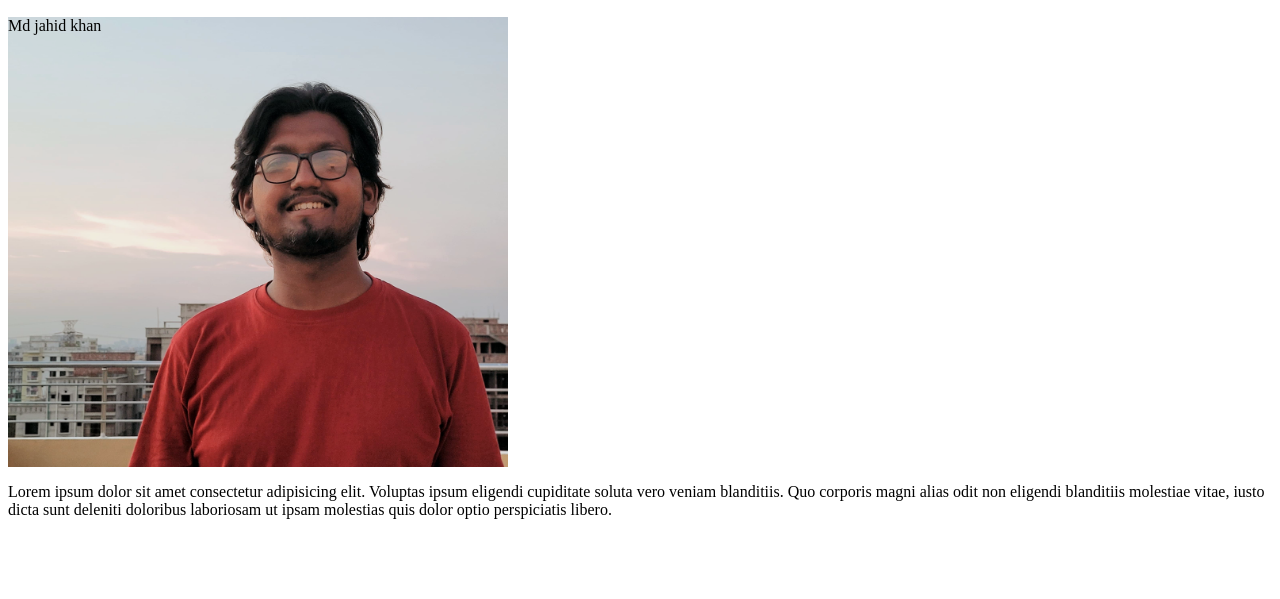
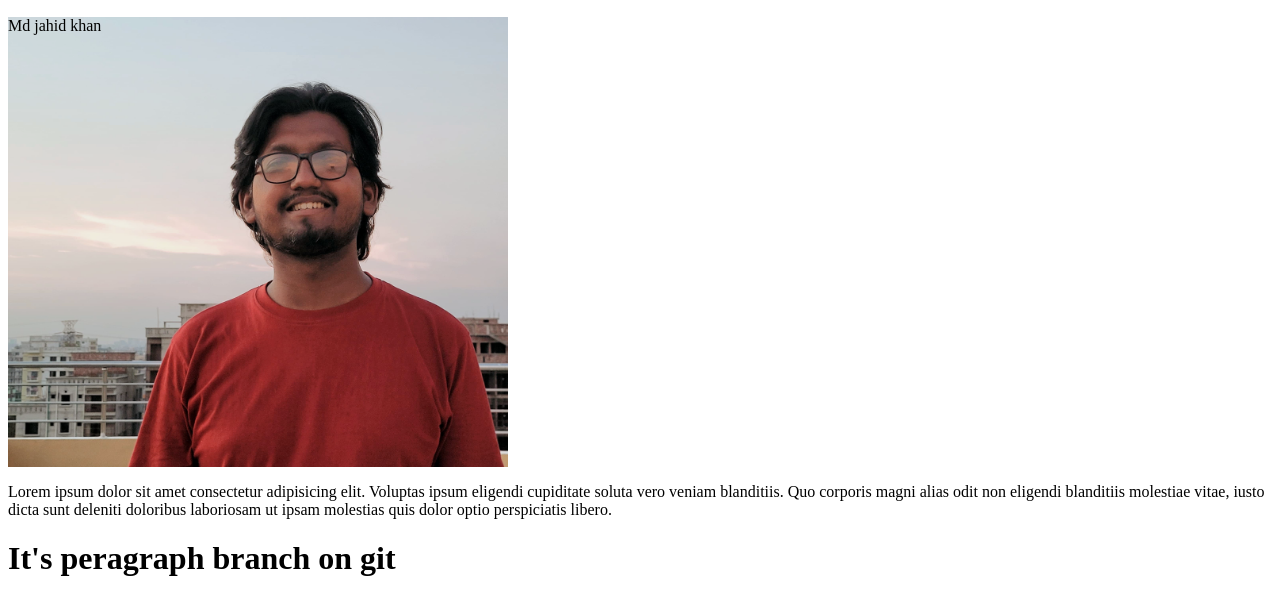
Before and after one commit to md-jahid-k/My-second-repo, a plain HTML site: page index.html in a window 1280 px wide. Shown: the part 519-1118 px from the top of the page. Before the commit the page ends 1054 px from the top, so only its background shows below. Drawn offline with Linux system fonts and the light colour scheme.

Commit message:
h1 added

```diff
--- a/index.html
+++ b/index.html
@@ -17,5 +17,6 @@
     <p>
         Lorem ipsum dolor sit amet consectetur adipisicing elit. Voluptas ipsum eligendi cupiditate soluta vero veniam blanditiis. Quo corporis magni alias odit non eligendi blanditiis molestiae vitae, iusto dicta sunt deleniti doloribus laboriosam ut ipsam molestias quis dolor optio perspiciatis libero.
     </p>
+    <h1>It's peragraph branch on git</h1>
 </body>
 </html>
```
